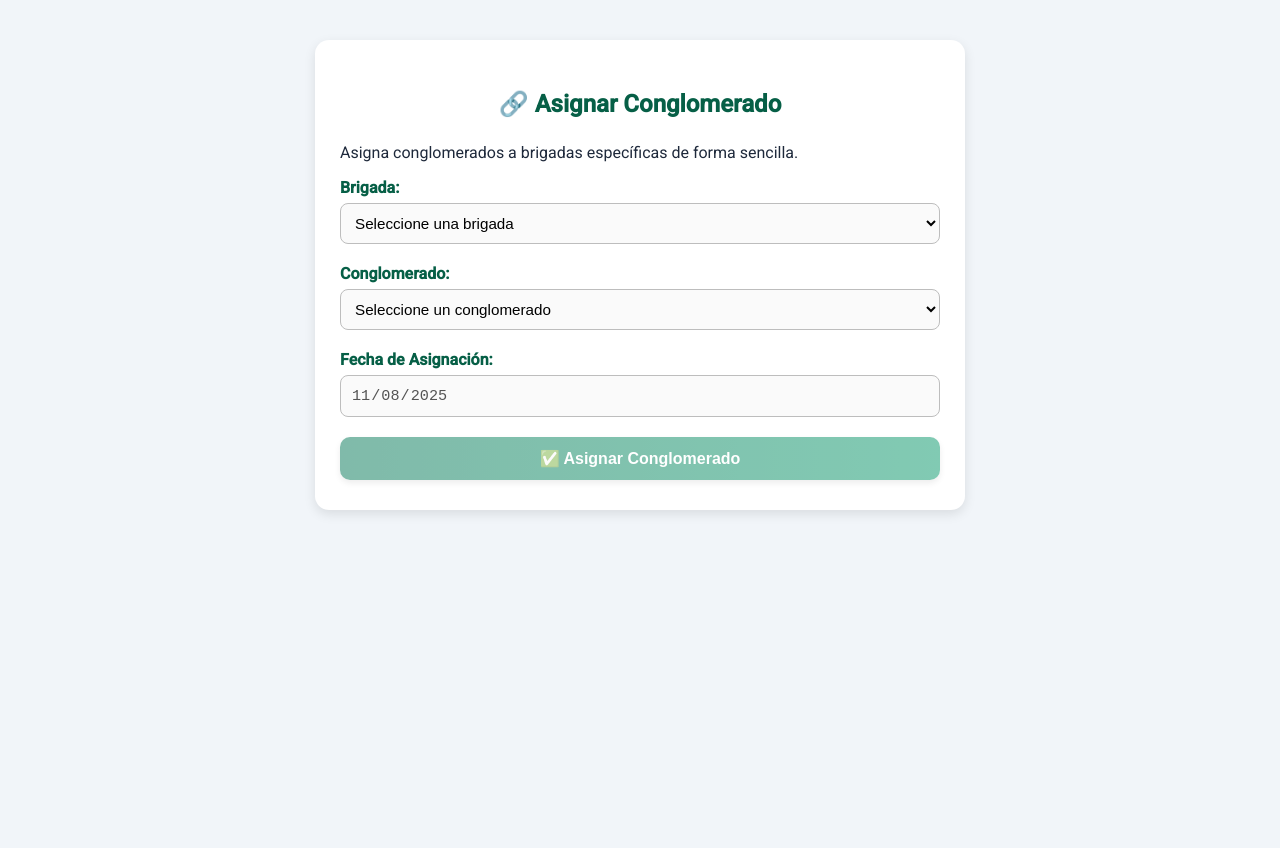
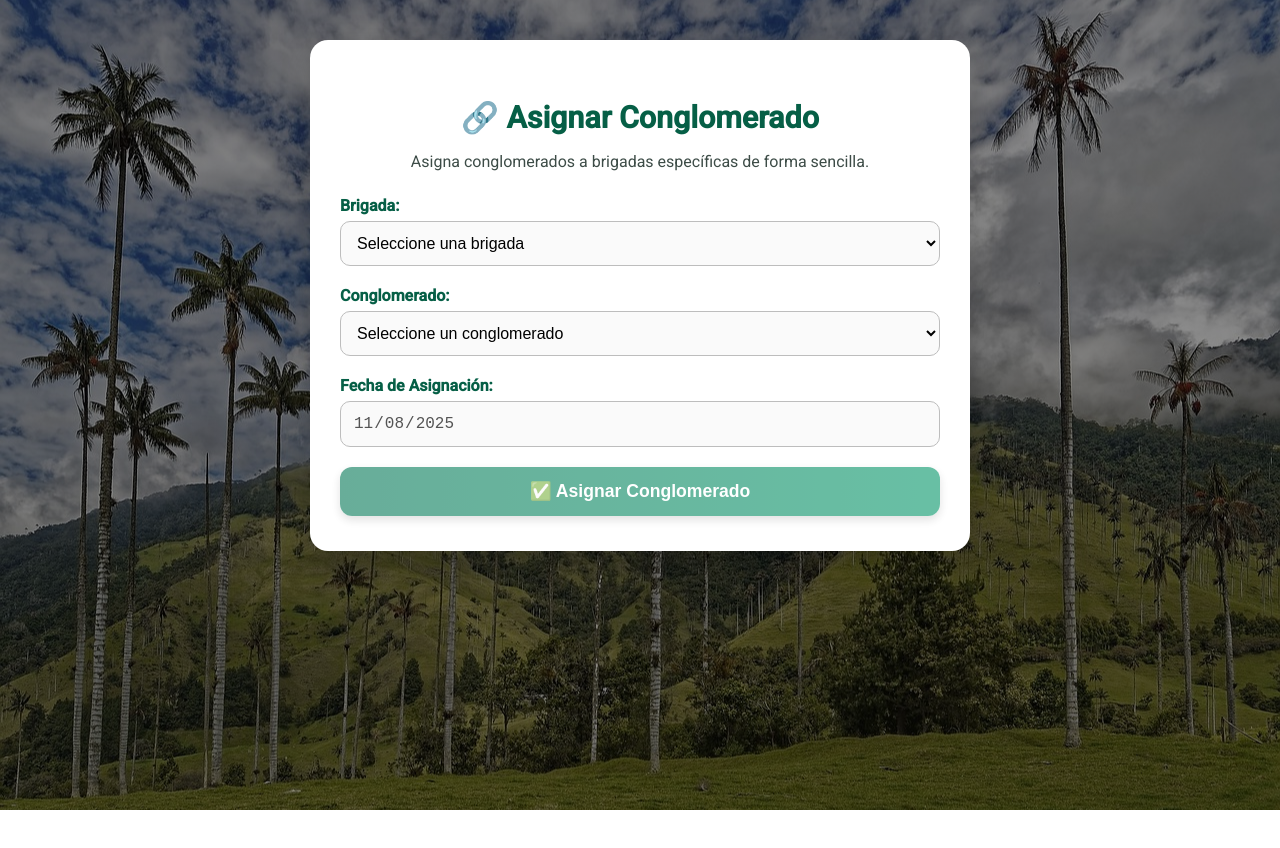
Before and after one commit to AlejoX0/Proyecto-Frontend-IDEAM, an Angular app: page /asignar-conglomerado in a window 1280 px wide. Shown: the top 848 px of the page. After the commit the page ends 810 px from the top, so only its background shows below. Built offline with nearby package versions, Linux system fonts and the light colour scheme.

Commit message:
asignar
imagen

```diff
--- a/src/app/asignar-conglomerado/asignar-conglomerado.html
+++ b/src/app/asignar-conglomerado/asignar-conglomerado.html
@@ -1,11 +1,15 @@
 <app-navbar></app-navbar>
 
 <div class="asignar-wrapper">
+
   <div class="asignar-card">
+
     <h2>🔗 Asignar Conglomerado</h2>
-    <p>Asigna conglomerados a brigadas específicas de forma sencilla.</p>
+    <p class="sub">Asigna conglomerados a brigadas específicas de forma sencilla.</p>
 
     <form [formGroup]="asignacionForm" (ngSubmit)="onSubmit()">
+
+      <!-- BRIGADA -->
       <div class="form-group">
         <label for="brigada">Brigada:</label>
         <select id="brigada" formControlName="id_brigada">
@@ -16,6 +20,7 @@
         </select>
       </div>
 
+      <!-- CONGLOMERADO -->
       <div class="form-group">
         <label for="conglomerado">Conglomerado:</label>
         <select id="conglomerado" formControlName="id_conglomerado">
@@ -26,14 +31,22 @@
         </select>
       </div>
 
+      <!-- FECHA -->
       <div class="form-group">
         <label for="fecha_asignacion">Fecha de Asignación:</label>
-        <input id="fecha_asignacion" type="date" formControlName="fecha_asignacion" [disabled]="true" />
+        <input
+          id="fecha_asignacion"
+          type="date"
+          formControlName="fecha_asignacion"
+          [disabled]="true" />
       </div>
 
+      <!-- BOTÓN -->
       <button type="submit" [disabled]="asignacionForm.invalid">
         ✅ Asignar Conglomerado
       </button>
+
     </form>
+
   </div>
 </div>
--- a/src/app/asignar-conglomerado/asignar-conglomerado.scss
+++ b/src/app/asignar-conglomerado/asignar-conglomerado.scss
@@ -1,26 +1,40 @@
 .asignar-wrapper {
+  min-height: calc(100vh - 70px);
+  padding: 40px 20px;
+
+  background-image:
+    linear-gradient(rgba(0,0,0,0.45), rgba(0,0,0,0.45)),
+    url('/imagenes/conglomerado.jpg');
+  background-size: cover;
+  background-position: center;
+  background-attachment: fixed;
+
   display: flex;
   justify-content: center;
   align-items: flex-start;
-  padding: 40px 15px;
-  background-color: #f1f5f9;
-  min-height: 100vh;
 }
 
 .asignar-card {
   background: white;
   width: 100%;
   max-width: 600px;
-  padding: 30px 25px;
-  border-radius: 14px;
-  box-shadow: 0 4px 12px rgba(0, 0, 0, 0.1);
-  animation: fadeIn 0.3s ease-in-out;
+  padding: 35px 30px;
+  border-radius: 18px;
+  box-shadow: 0 12px 30px rgba(0, 0, 0, 0.22);
+  animation: fadeIn 0.35s ease-out;
 
   h2 {
     text-align: center;
+    margin-bottom: 8px;
+    color: #065f46;
+    font-size: 1.9rem;
+    font-weight: 700;
+  }
+
+  .sub {
+    text-align: center;
     margin-bottom: 25px;
-    color: #065f46;
-    font-weight: 700;
+    color: #3d4c47;
   }
 
   .form-group {
@@ -34,20 +48,22 @@
       color: #065f46;
     }
 
-    select, input {
+    select,
+    input {
       border: 1px solid #bdbdbd;
-      border-radius: 8px;
-      padding: 10px;
-      font-size: 0.95rem;
+      border-radius: 10px;
+      padding: 12px;
+      font-size: 1rem;
       background: #fafafa;
-      transition: 0.2s;
+      transition: 0.25s;
     }
 
-    select:focus, input:focus {
+    select:focus,
+    input:focus {
       outline: none;
       border-color: #047857;
-      background: #fff;
-      box-shadow: 0 0 0 3px rgba(4, 120, 87, 0.15);
+      background: white;
+      box-shadow: 0 0 0 3px rgba(4, 120, 87, 0.2);
     }
   }
 
@@ -56,27 +72,27 @@
     background: linear-gradient(90deg, #047857, #059669);
     border: none;
     color: white;
-    font-weight: 600;
-    font-size: 1rem;
-    padding: 12px;
-    border-radius: 10px;
+    font-weight: 700;
+    font-size: 1.1rem;
+    padding: 14px;
+    border-radius: 12px;
     cursor: pointer;
     transition: 0.25s;
-    box-shadow: 0 3px 6px rgba(0, 0, 0, 0.15);
+    box-shadow: 0 4px 10px rgba(0,0,0,0.2);
   }
 
-  button:hover {
+  button:hover:not(:disabled) {
     background: linear-gradient(90deg, #065f46, #047857);
     transform: scale(1.02);
   }
 
   button:disabled {
-    opacity: 0.5;
+    opacity: 0.6;
     cursor: not-allowed;
   }
 }
 
 @keyframes fadeIn {
-  from { opacity: 0; transform: translateY(10px); }
+  from { opacity: 0; transform: translateY(12px); }
   to { opacity: 1; transform: translateY(0); }
 }
```
